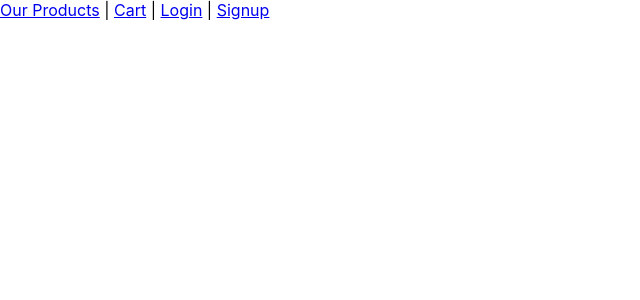
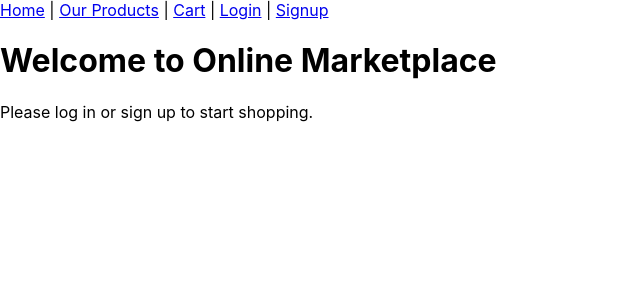
Before and after one commit to tanwartushar/marketplace, a React (Create React App) app in the folder main/client/online-marketplace/: page / in a window 1280 px wide. Shown: the top 300 px of the page, without its empty margins (0-640 px from the left). Built offline with nearby package versions, Linux system fonts and the light colour scheme; no server answers.

Commit message:
Add Home.js

```diff
--- a/main/client/online-marketplace/src/App.js
+++ b/main/client/online-marketplace/src/App.js
@@ -32,12 +32,14 @@ import Signup from './components/Signup';
 import ProductList from './components/ProductList';
 import Cart from './components/Cart';
 import { UserContext } from './UserContext';
+import Home from './components/Home';
 
 function App() {
   const { user, logout } = useContext(UserContext)
   return (
       <Router>
         <nav>
+          <Link to="/">Home</Link> | {}
           <Link to="/products">Our Products</Link> | {}
           <Link to="/cart">Cart</Link> | {}
 
@@ -57,6 +59,7 @@ function App() {
           <Route path="/signup" element={<Signup />} />
           <Route path="/products" element={<ProductList />} />
           <Route path="/cart" element={<Cart />} />
+          <Route path="/" element={<Home />} />
         </Routes>
       </Router>
   );
--- /dev/null
+++ b/main/client/online-marketplace/src/components/Home.js
@@ -0,0 +1,19 @@
+import React, { useContext } from "react";
+import { UserContext } from "../UserContext";
+
+function Home() {
+  const { user } = useContext(UserContext);
+
+  return (
+    <div>
+      <h1>Welcome to Online Marketplace</h1>
+      {user ? (
+        <p>Hello, {user.email}! Browse our products and add them to your cart.</p>
+      ) : (
+        <p>Please log in or sign up to start shopping.</p>
+      )}
+    </div>
+  );
+}
+
+export default Home;
--- a/main/client/online-marketplace/src/components/Login.js
+++ b/main/client/online-marketplace/src/components/Login.js
@@ -1,6 +1,7 @@
-import React, { useState, useContext } from 'react';
+import React, { useState, useContext, useEffect } from 'react';
 import axios from 'axios';
 import { UserContext } from '../UserContext';
+import { useLocation, useNavigate } from 'react-router-dom';
 
 const API = process.env.REACT_APP_API_BASE_URL;
 
@@ -8,8 +9,15 @@ function Login() {
     const [identifier, setIdentifier] = useState('');
     const [password, setPassword] = useState('');
     const [message, setMessage] = useState('');
+    const { login } = useContext(UserContext);
+    const navigate = useNavigate();
+    const location = useLocation(); // for signup msg
 
-    const { login } = useContext(UserContext);
+    useEffect(() => {
+        if (location.state?.signupMessage) {
+          setMessage(location.state.signupMessage);
+        }
+      }, [location.state]);
 
     const handleLogin = async (e) => {
         e.preventDefault();
@@ -26,6 +34,8 @@ function Login() {
         console.log("Login successful.")
         setMessage('Login successful!');
 
+        //redirect to home page
+        navigate("/");
         } catch (err) {
             setMessage(err.response?.data?.message || 'Login failed.');
         }
--- a/main/client/online-marketplace/src/components/ProductCard.js
+++ b/main/client/online-marketplace/src/components/ProductCard.js
@@ -1,14 +1,16 @@
-import React from 'react';
+import React, { useContext } from 'react';
 import axios from 'axios';
 import '../styles/ProductCard.css';
+import { UserContext } from '../UserContext';
 
 const API = process.env.REACT_APP_API_BASE_URL;
 
 function ProductCard({ product, userId }) {
+    const { user } = useContext(UserContext)
     const handleAddToCart = async () => {
         try {
             const res = await axios.post(`${API}/api/cart/add`, {
-                user_id: userId,
+                user_id: user.id,
                 product_id: product.id,
                 quantity: 1,
                 });
--- a/main/client/online-marketplace/src/components/ProductList.js
+++ b/main/client/online-marketplace/src/components/ProductList.js
@@ -1,14 +1,15 @@
-import React, { useEffect, useState } from 'react';
+import React, { useContext, useEffect, useState } from 'react';
 import axios from 'axios';
 import ProductCard from './ProductCard';
 import '../styles/ProductList.css';
+import { UserContext } from '../UserContext';
 
 const API = process.env.REACT_APP_API_BASE_URL;
 
 function ProductList() {
     const [products, setProducts] = useState([]);
 
-    const userId = 1; //temp
+    const { user } = useContext(UserContext);
 
     useEffect(() => {
         const fetchProducts = async () => {
@@ -26,7 +27,7 @@ function ProductList() {
         <div className='product-list'>
         {/* <div> <h1>Our Products</h1><ProductList /></div>  */}
             {products.map(product => (
-                <ProductCard key={product.id} product={product} userId={userId}/>
+                <ProductCard key={product.id} product={product} userId={user ? user.id : null}/>
             ))}
         </div>
     );
--- a/main/client/online-marketplace/src/components/Signup.js
+++ b/main/client/online-marketplace/src/components/Signup.js
@@ -1,5 +1,6 @@
 import React, { useState } from 'react';
 import axios from 'axios';
+import { useNavigate } from 'react-router-dom';
 
 const API = process.env.REACT_APP_API_BASE_URL;
 
@@ -8,6 +9,8 @@ function Signup() {
     const [email, setEmail] = useState('');
     const [password, setPassword] = useState('');
     const [message, setMessage] = useState('');
+    const navigate = useNavigate();
+
     const handleSignup = async (e) => {
         e.preventDefault();
         try {
@@ -18,8 +21,11 @@ function Signup() {
             });
 
             localStorage.setItem('token', res.data.token);
-            console.log("Signup successful.")
+            console.log("Signup successful.");
             setMessage('Signup successful!');
+
+            // redirect to login page
+            navigate("/login", {state: {signupMessage: "Signup successful. Please login."}});
         } catch (err) {
             setMessage(err.response?.data?.message || 'Signup failed.');
         }
```
